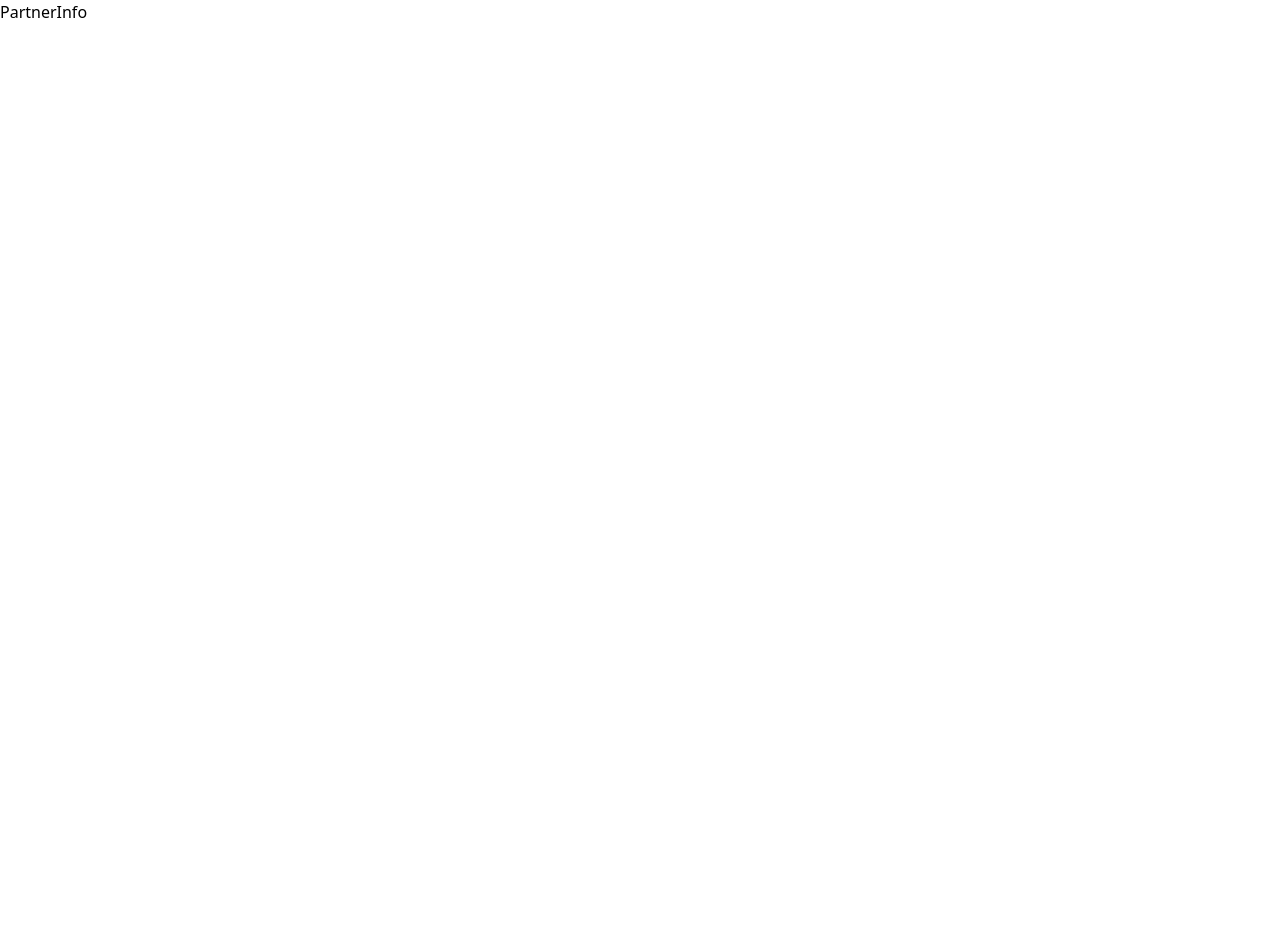
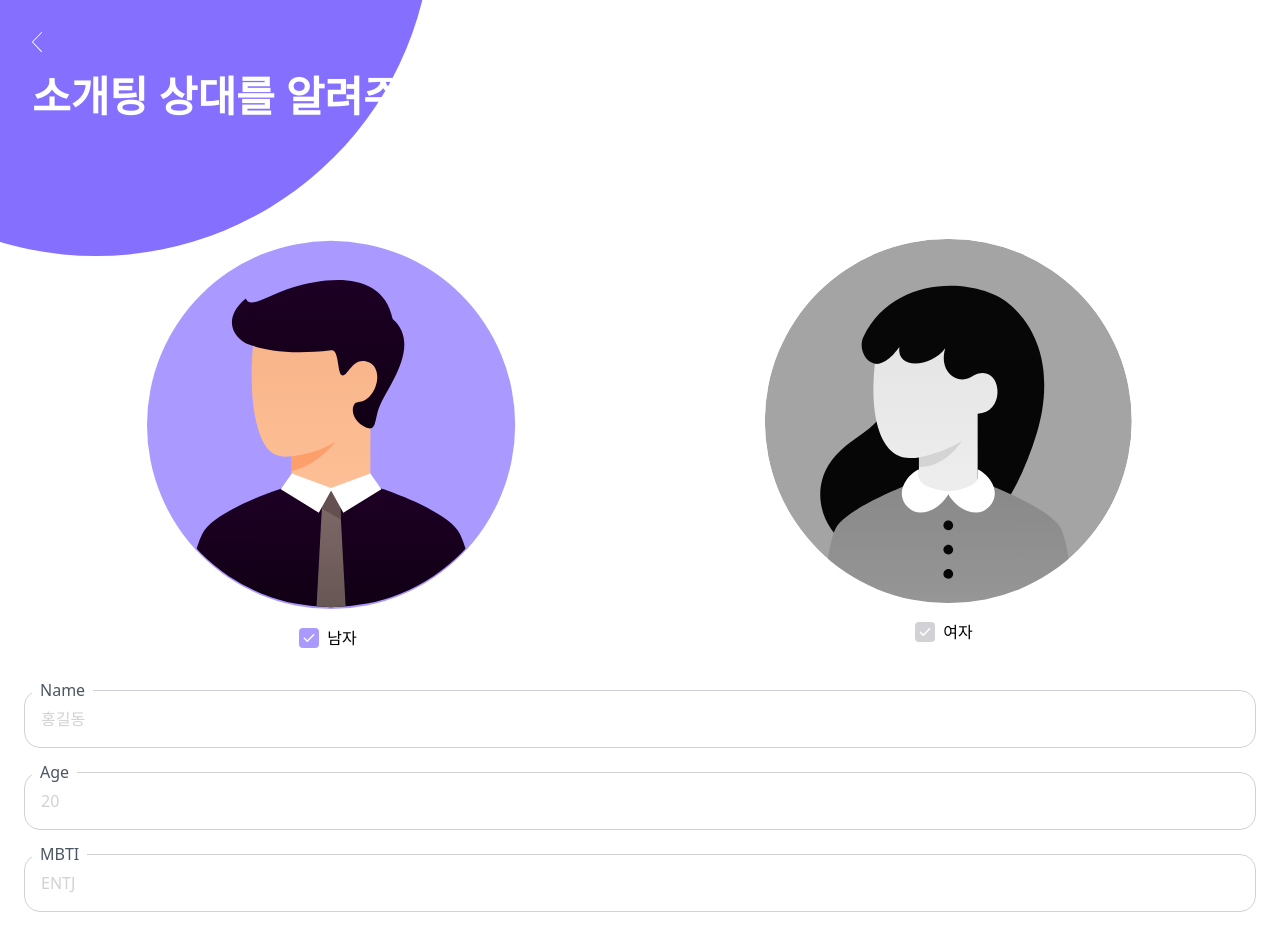
Before and after one commit to ha02e/react-date-chat-app, a React (Create React App) app in the folder frontend/: page /partner-info in a window 1280 px wide. Shown: the top 952 px of the page. Before the commit the page ends 800 px from the top, so only its background shows below. Built offline with nearby package versions, Linux system fonts and the light colour scheme; the HTML template or start-up script is replaced by a standard one.

Commit message:
PartnerInfo 페이지 구현

```diff
--- a/frontend/src/data/initialState.js
+++ b/frontend/src/data/initialState.js
@@ -10,3 +10,16 @@ export const initialUserInfo = {
   age: "",
   mbti: null,
 };
+
+export const initialPartnerInfo = {
+  id: 2,
+  type: "partner",
+  gender: {
+    id: 1,
+    type: "male",
+    text: "남자",
+  },
+  name: "",
+  age: "",
+  mbti: null,
+};
--- a/frontend/src/pages/PartnerInfo.jsx
+++ b/frontend/src/pages/PartnerInfo.jsx
@@ -1,7 +1,74 @@
-import React from "react";
+import React, { useState, useEffect } from "react";
+import Title from "../components/Title";
+import Button from "../components/Button";
+import { useNavigate } from "react-router-dom";
+import PrevButton from "../components/PrevButton";
+import RadioGroup from "../components/RadioGroup";
+import { genderList, infoContentList } from "../data/common";
+import { initialPartnerInfo } from "../data/initialState";
+import Input from "../components/Input";
 
 const PartnerInfo = () => {
-  return <div>PartnerInfo</div>;
+  const navigate = useNavigate();
+
+  //백엔드에 보내줄 데이터
+  const [partnerInfo, setPartnerInfo] = useState(initialPartnerInfo);
+
+  const handleClick = () => {
+    navigate("/chat");
+  };
+
+  const handleGenderData = (gender) => {
+    const resultData = { ...partnerInfo, gender };
+    setPartnerInfo(resultData);
+  };
+
+  const handleInfoContent = (label, value) => {
+    const resultData = { ...partnerInfo, [label]: value };
+    setPartnerInfo(resultData);
+  };
+
+  useEffect(() => {
+    console.log("partnerInfo : ", partnerInfo);
+  }, [partnerInfo]); //userInfo 값이 변경될 때마다 콜백함수 실행
+
+  return (
+    <div className="w-full h-full px-6 pt-10 break-keep overflow-auto">
+      <i className="w-168 h-168 rounded-full bg-date-blue-600 fixed -z-10 -left-60 -top-104"></i>
+      <PrevButton />
+      <div className="h-full flex flex-col">
+        <Title mainTitle={"소개팅 상대를 알려주세요"} />
+        {/* START:info 영역 */}
+        <form className="pt-20">
+          <RadioGroup
+            items={genderList}
+            defaultCheckedData={partnerInfo.gender}
+            onChange={handleGenderData}
+          />
+          {/* START:input 영역 */}
+          <div>
+            {infoContentList.map((infoContent) => (
+              <Input
+                key={infoContent.id}
+                label={infoContent.label}
+                inputType={infoContent.inputType}
+                text={infoContent.text}
+                placeholder={infoContent.placeholder}
+                onChange={handleInfoContent}
+              />
+            ))}
+          </div>
+          {/* END:input 영역 */}
+        </form>
+        {/* END:info 영역 */}
+        <Button
+          text={"채팅하러 가기"}
+          color={"bg-date-blue-700"}
+          onClick={handleClick}
+        />
+      </div>
+    </div>
+  );
 };
 
 export default PartnerInfo;
```
